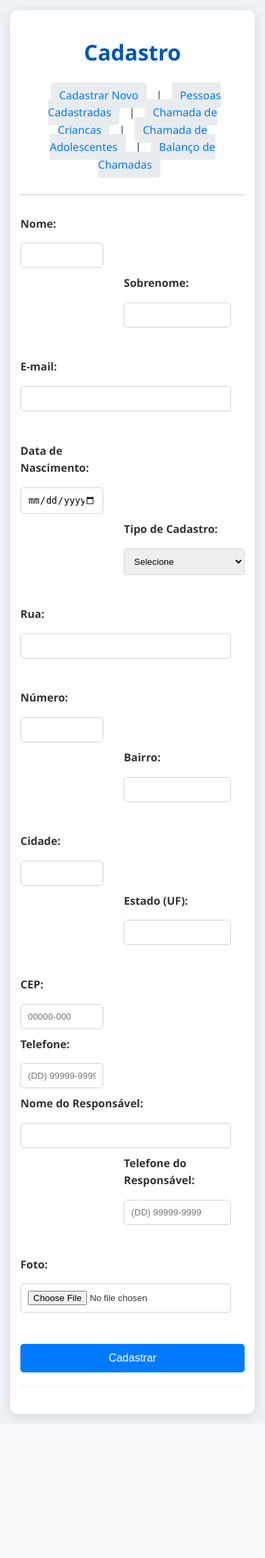
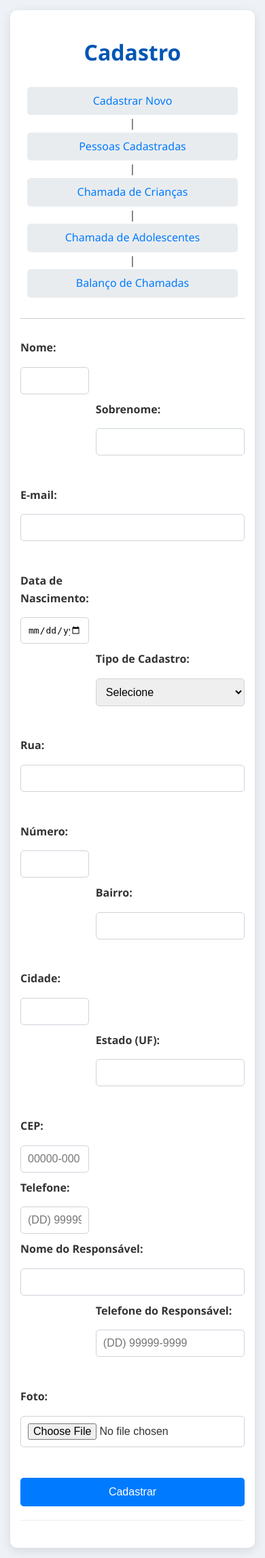
Before and after one commit to CleveOP/sqlite-tools-win-x64-3500100, a Flask app: page /cadastro in a window 390 px wide. Shown: the whole page at 68% size. Before the commit the page ends 2095 px from the top, so only its background shows below. Run offline with Flask 3, Linux system fonts and the light colour scheme.

Commit message:
redefinindo o leyaut

```diff
--- a/static/css/style.css
+++ b/static/css/style.css
@@ -148,6 +148,81 @@
 p {
     text-align: center;
     margin-bottom: 20px;
+}
+
+/* Tabelas: Quebra de texto e largura mínima para colunas */
+th, td {
+    border: 1px solid #e0e0e0;
+    padding: 12px 8px;
+    text-align: left;
+    vertical-align: middle;
+    white-space: normal; /* Permite quebra de linha */
+    word-break: break-word; /* Quebra palavras longas */
+    min-width: 90px; /* Largura mínima para evitar sobreposição */
+    max-width: 220px; /* Limita largura para nomes grandes */
+}
+
+/* Ajuste para colunas de nome, que podem ser maiores */
+td:nth-child(2), th:nth-child(2) {
+    min-width: 140px;
+    max-width: 300px;
+}
+
+/* Responsividade: tabela rola na horizontal em telas pequenas */
+.table-responsive-wrapper {
+    overflow-x: auto;
+    width: 100%;
+}
+
+/* Ajuste para formulários: inputs ocupam toda a largura disponível */
+form input[type="text"],
+form input[type="date"],
+form input[type="file"],
+form input[type="email"],
+form select,
+form textarea {
+    width: 100%;
+    min-width: 0;
+    max-width: 100%;
+    box-sizing: border-box;
+    padding: 10px;
+    font-size: 1em;
+}
+
+/* Labels sempre acima dos inputs em telas pequenas */
+@media (max-width: 768px) {
+    form {
+        grid-template-columns: 1fr;
+    }
+    form label,
+    form input,
+    form select,
+    form button,
+    .current-photo-section {
+        grid-column: span 1;
+        width: 100%;
+    }
+    th, td {
+        min-width: 80px;
+        max-width: 100vw;
+        font-size: 0.97em;
+    }
+}
+
+/* Ajuste para evitar sobreposição de botões ou campos */
+button, .button {
+    min-width: 110px;
+    white-space: normal;
+    word-break: break-word;
+}
+
+/* Ajuste para navegação principal em telas pequenas */
+@media (max-width: 500px) {
+    .main-nav a {
+        display: block;
+        margin: 8px 0;
+        padding: 10px;
+    }
 }
 
 /* Responsividade de tabelas: Wrapper para rolagem horizontal */
```
